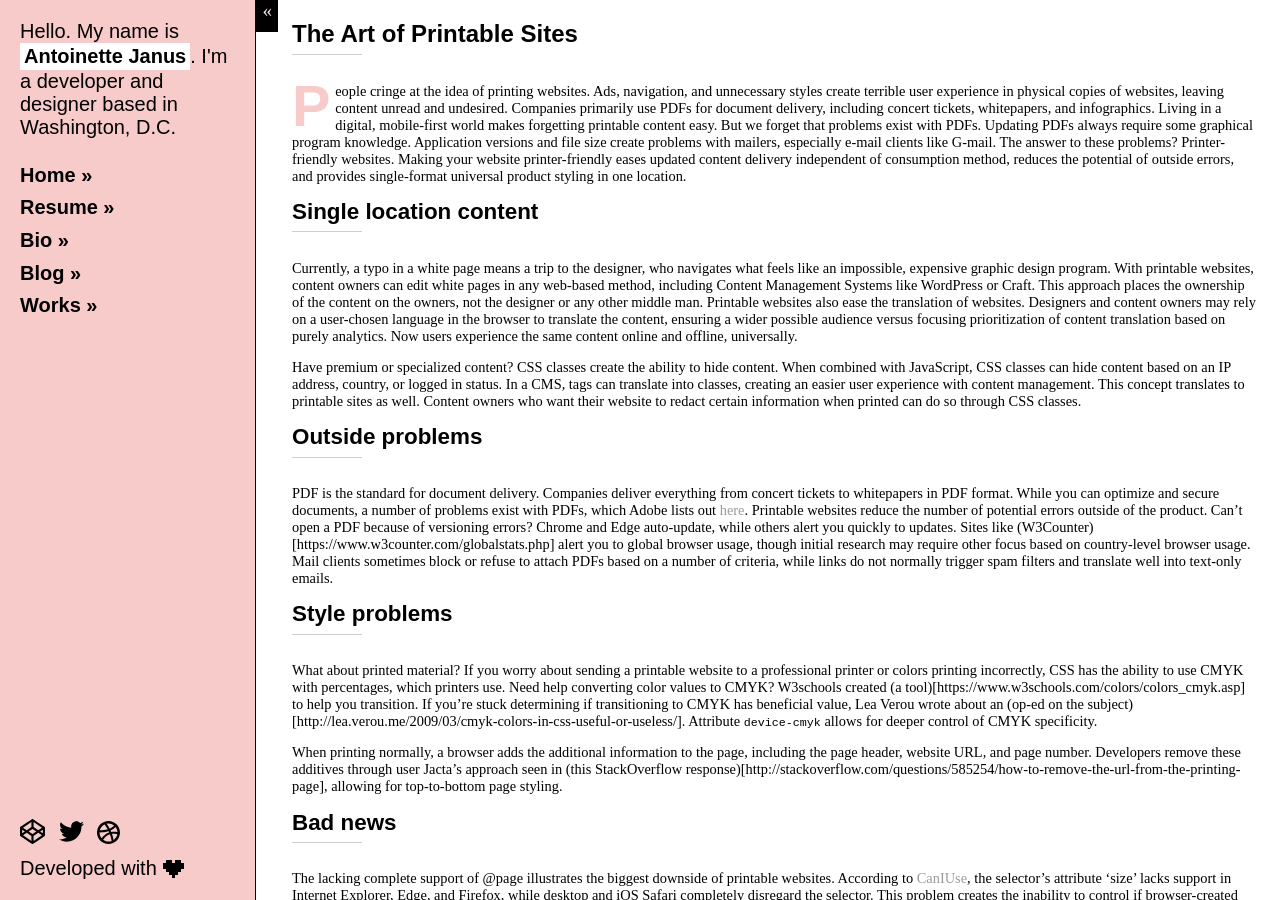
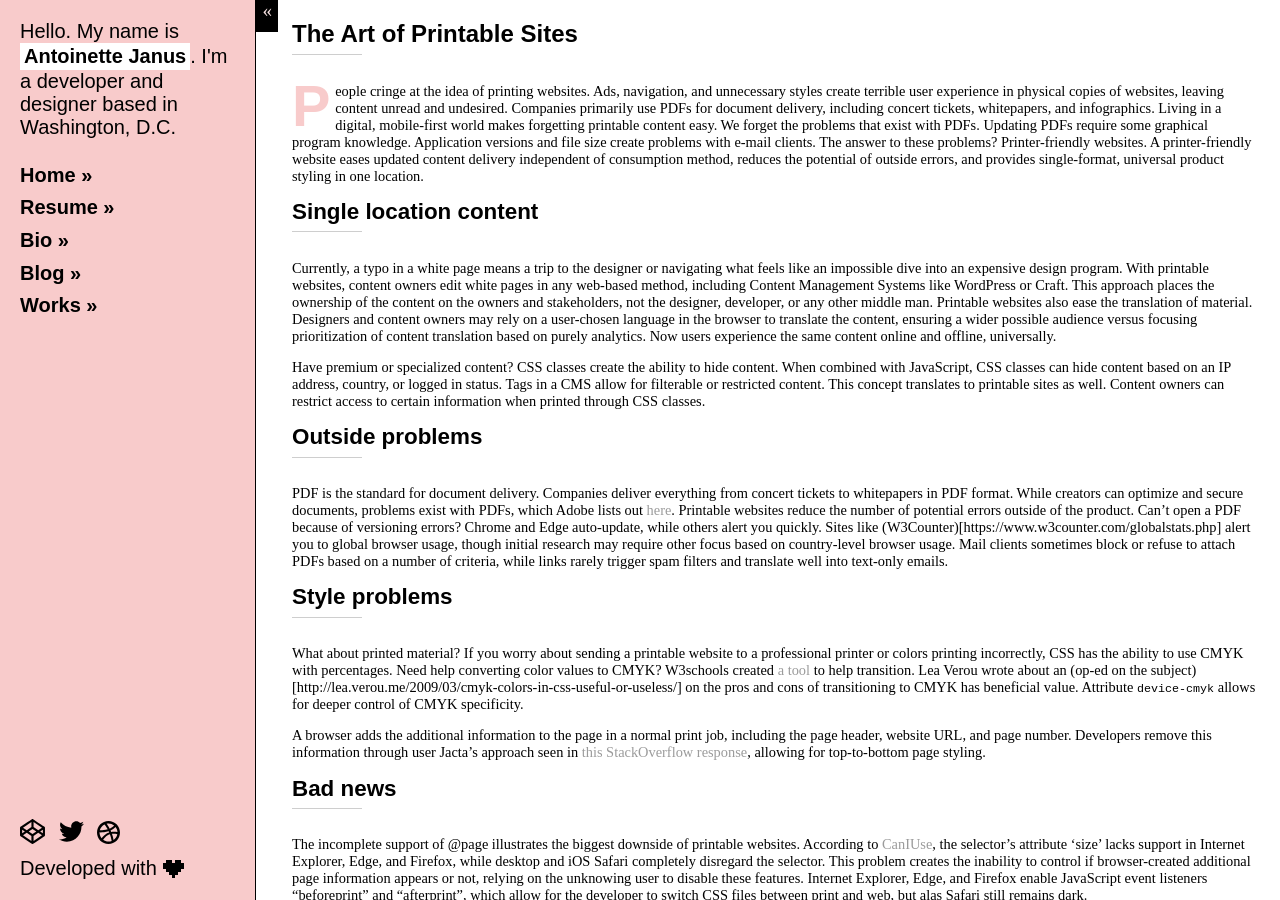
Before and after one commit to twaffl3s/twaffl3s.github.io, a Jekyll site: the page built from _posts/2017-06-02-printable-sites.md, in a window 1280 px wide. Built offline with Jekyll 4.4.1, drawn with Linux system fonts in a browser that asks for light colours; some web fonts are replaced.

Commit message:
Edited text

```diff
--- a/_posts/2017-06-02-printable-sites.md
+++ b/_posts/2017-06-02-printable-sites.md
@@ -8,26 +8,26 @@ excerpt: "Currently, a typo in a white page means a trip to the designer, who na
 ---
 
 People cringe at the idea of printing websites. Ads, navigation, and unnecessary styles create terrible user experience in physical copies of websites, leaving content unread and undesired.
-Companies primarily use PDFs for document delivery, including concert tickets, whitepapers, and infographics. Living in a digital, mobile-first world makes forgetting printable content easy. But we forget that problems exist with PDFs. Updating PDFs always require some graphical program knowledge. Application versions and file size create problems with mailers, especially e-mail clients like G-mail. The answer to these problems? Printer-friendly websites. Making your website printer-friendly eases updated content delivery independent of consumption method, reduces the potential of outside errors, and provides single-format universal product styling in one location.
+Companies primarily use PDFs for document delivery, including concert tickets, whitepapers, and infographics. Living in a digital, mobile-first world makes forgetting printable content easy. We forget the problems that exist with PDFs. Updating PDFs require some graphical program knowledge. Application versions and file size create problems with e-mail clients. The answer to these problems? Printer-friendly websites. A printer-friendly website eases updated content delivery independent of consumption method, reduces the potential of outside errors, and provides single-format, universal product styling in one location.
 
 ## Single location content
 
-Currently, a typo in a white page means a trip to the designer, who navigates what feels like an impossible, expensive graphic design program. With printable websites, content owners can edit white pages in any web-based method, including Content Management Systems like WordPress or Craft. This approach places the ownership of the content on the owners, not the designer or any other middle man. Printable websites also ease the translation of websites. Designers and content owners may rely on a user-chosen language in the browser to translate the content, ensuring a wider possible audience versus focusing prioritization of content translation based on purely analytics. Now users experience the same content online and offline, universally.
+Currently, a typo in a white page means a trip to the designer or navigating what feels like an impossible dive into an expensive design program. With printable websites, content owners edit white pages in any web-based method, including Content Management Systems like WordPress or Craft. This approach places the ownership of the content on the owners and stakeholders, not the designer, developer, or any other middle man. Printable websites also ease the translation of material. Designers and content owners may rely on a user-chosen language in the browser to translate the content, ensuring a wider possible audience versus focusing prioritization of content translation based on purely analytics. Now users experience the same content online and offline, universally.
 
-Have premium or specialized content? CSS classes create the ability to hide content. When combined with JavaScript, CSS classes can hide content based on an IP address, country, or logged in status. In a CMS, tags can translate into classes, creating an easier user experience with content management.  This concept translates to printable sites as well. Content owners who want their website to redact certain information when printed can do so through CSS classes.
+Have premium or specialized content? CSS classes create the ability to hide content. When combined with JavaScript, CSS classes can hide content based on an IP address, country, or logged in status. Tags in a CMS allow for filterable or restricted content.  This concept translates to printable sites as well. Content owners can restrict access to certain information when printed through CSS classes.
 
 ## Outside problems
 
-PDF is the standard for document delivery. Companies deliver everything from concert tickets to whitepapers in PDF format. While you can optimize and secure documents, a number of problems exist with PDFs, which Adobe lists out [here](https://helpx.adobe.com/acrobat/kb/cant-open-pdf.html). Printable websites reduce the number of potential errors outside of the product. Can't open a PDF because of versioning errors? Chrome and Edge auto-update, while others alert you quickly to updates. Sites like (W3Counter)[https://www.w3counter.com/globalstats.php] alert you to global browser usage, though initial research may require other focus based on country-level browser usage. Mail clients sometimes block or refuse to attach PDFs based on a number of criteria, while links do not normally trigger spam filters and translate well into text-only emails.
+PDF is the standard for document delivery. Companies deliver everything from concert tickets to whitepapers in PDF format. While creators can optimize and secure documents, problems exist with PDFs, which Adobe lists out [here](https://helpx.adobe.com/acrobat/kb/cant-open-pdf.html). Printable websites reduce the number of potential errors outside of the product. Can't open a PDF because of versioning errors? Chrome and Edge auto-update, while others alert you quickly. Sites like (W3Counter)[https://www.w3counter.com/globalstats.php] alert you to global browser usage, though initial research may require other focus based on country-level browser usage. Mail clients sometimes block or refuse to attach PDFs based on a number of criteria, while links rarely trigger spam filters and translate well into text-only emails.
 
 ## Style problems
 
-What about printed material? If you worry about sending a printable website to a professional printer or colors printing incorrectly, CSS has the ability to use CMYK with percentages, which printers use. Need help converting color values to CMYK? W3schools created (a tool)[https://www.w3schools.com/colors/colors_cmyk.asp] to help you transition. If you're stuck determining if transitioning to CMYK has beneficial value, Lea Verou wrote about an (op-ed on the subject)[http://lea.verou.me/2009/03/cmyk-colors-in-css-useful-or-useless/]. Attribute `device-cmyk` allows for deeper control of CMYK specificity.
+What about printed material? If you worry about sending a printable website to a professional printer or colors printing incorrectly, CSS has the ability to use CMYK with percentages. Need help converting color values to CMYK? W3schools created [a tool](https://www.w3schools.com/colors/colors_cmyk.asp) to help transition. Lea Verou wrote about an (op-ed on the subject)[http://lea.verou.me/2009/03/cmyk-colors-in-css-useful-or-useless/] on the pros and cons of transitioning to CMYK has beneficial value. Attribute `device-cmyk` allows for deeper control of CMYK specificity.
 
-When printing normally, a browser adds the additional information to the page, including the page header, website URL, and page number. Developers remove these additives through user Jacta's approach seen in (this StackOverflow response)[http://stackoverflow.com/questions/585254/how-to-remove-the-url-from-the-printing-page], allowing for top-to-bottom page styling.
+A browser adds the additional information to the page in a normal print job, including the page header, website URL, and page number. Developers remove this information through user Jacta's approach seen in [this StackOverflow response](http://stackoverflow.com/questions/585254/how-to-remove-the-url-from-the-printing-page), allowing for top-to-bottom page styling.
 
 ## Bad news
 
-The lacking complete support of @page illustrates the biggest downside of printable websites. According to [CanIUse](https://caniuse.com/#search=%40page), the selector's attribute 'size' lacks support in Internet Explorer, Edge, and Firefox, while desktop and iOS Safari completely disregard the selector. This problem creates the inability to control if browser-created additional page information appears or not, relying on the unknowing user to disable these features. Internet Explorer, Edge, and Firefox enable JavaScript event listeners "beforeprint" and "afterprint", which allow for the developer to switch CSS files between print and web, but alas Safari still remains dark.
+The incomplete support of @page illustrates the biggest downside of printable websites. According to [CanIUse](https://caniuse.com/#search=%40page), the selector's attribute 'size' lacks support in Internet Explorer, Edge, and Firefox, while desktop and iOS Safari completely disregard the selector. This problem creates the inability to control if browser-created additional page information appears or not, relying on the unknowing user to disable these features. Internet Explorer, Edge, and Firefox enable JavaScript event listeners "beforeprint" and "afterprint", which allow for the developer to switch CSS files between print and web, but alas Safari still remains dark.
 
 If these problems suffice as a reason to avoid printable pages, a browser's print preview enables all of this work to retain purpose. Choose print preview from your browser, then from printer options choose 'Save to PDF'. This approach takes your print-specific CSS into consideration with this option and removes the need for PDF creating applications while preventing potential version-control problems.
```
